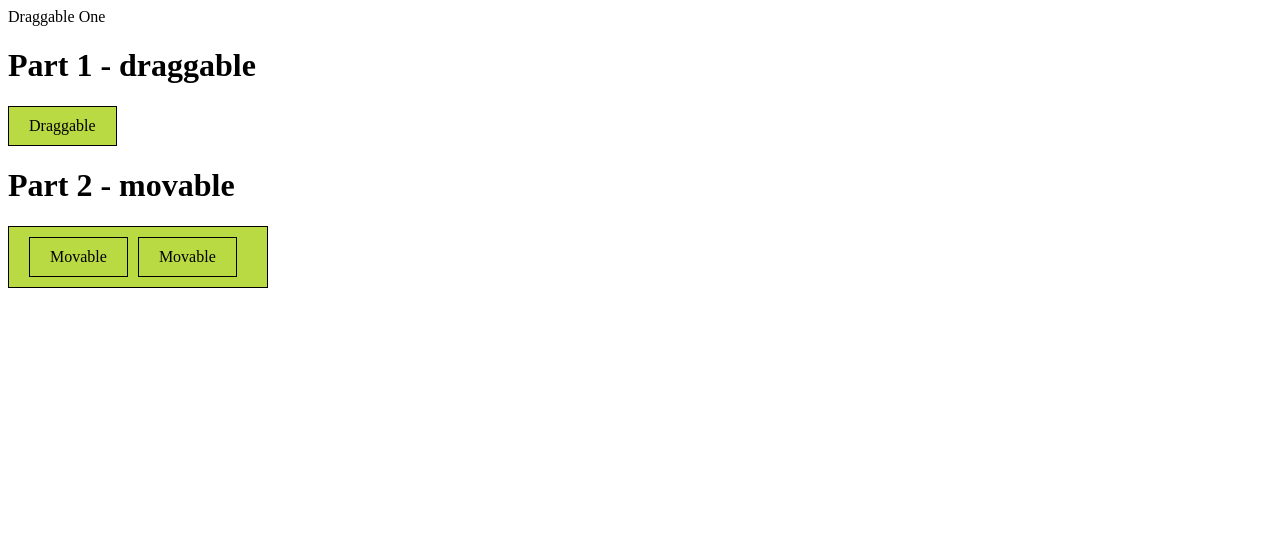
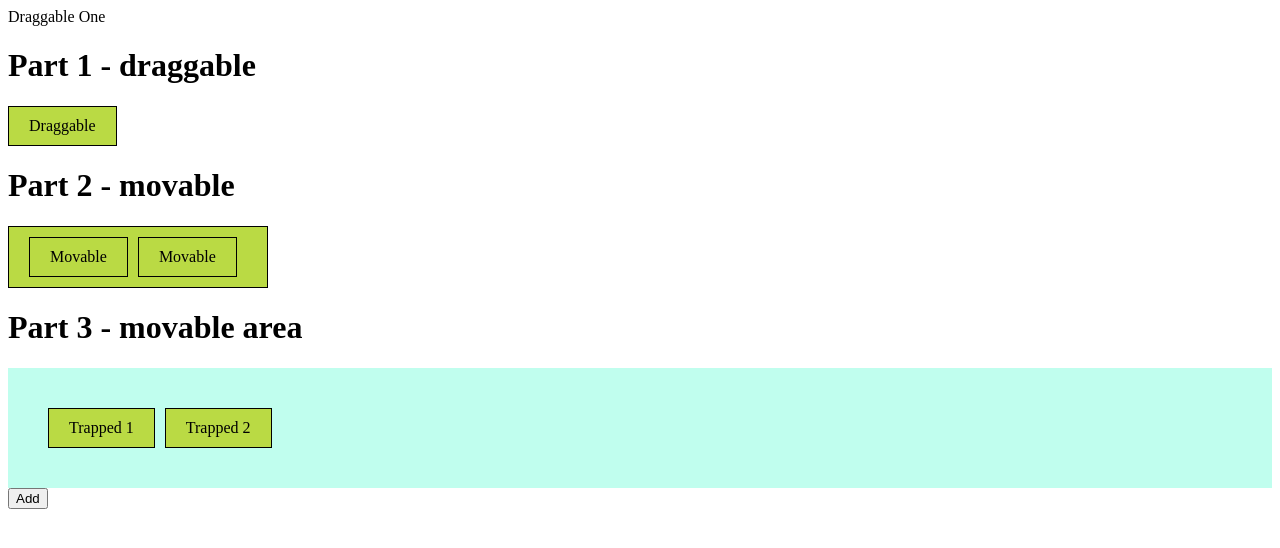
Before and after one commit to nathan-lapinski/custom-directives, an Angular app in the folder natelabs-drag-drop-directive/: page / in a window 1280 px wide. Shown: the top 548 px of the page. Built offline with nearby package versions, Linux system fonts and the light colour scheme.

Commit message:
adding movable area directive. it keeps any movable elements bound within it

```diff
--- a/natelabs-drag-drop-directive/src/app/app.component.css
+++ b/natelabs-drag-drop-directive/src/app/app.component.css
@@ -9,3 +9,8 @@
 .box.dragging {
     background: coral;
 }
+
+.area {
+    background: #C0FEEE;
+    padding: 40px;
+}
--- a/natelabs-drag-drop-directive/src/app/app.component.html
+++ b/natelabs-drag-drop-directive/src/app/app.component.html
@@ -17,3 +17,12 @@
     Movable
   </div>
 </div>
+
+<h1>Part 3 - movable area</h1>
+<div class="area" appMovableArea>
+  <div class="box" appMovable *ngFor="let trapped of trappedBoxes">
+    {{trapped}}
+  </div>
+</div>
+
+<button (click)="add()">Add</button>
--- a/natelabs-drag-drop-directive/src/app/app.component.ts
+++ b/natelabs-drag-drop-directive/src/app/app.component.ts
@@ -6,15 +6,15 @@ import { Component } from '@angular/core';
   styleUrls: ['./app.component.css']
 })
 export class AppComponent {
-  onDragStart(event: PointerEvent): void {
-    console.log(event);
-  }
 
-  onDragMove(event: PointerEvent): void {
-    console.log(event);
-  }
+  public trappedBoxes: string[] = [
+    'Trapped 1',
+    'Trapped 2'
+  ];
 
-  onDragEnd(event: PointerEvent): void {
-    console.log(event);
+  private counter = 3;
+
+  add(): void {
+    this.trappedBoxes.push('Trapped ' + this.counter++);
   }
 }
--- a/natelabs-drag-drop-directive/src/app/draggable/draggable.module.ts
+++ b/natelabs-drag-drop-directive/src/app/draggable/draggable.module.ts
@@ -3,12 +3,13 @@ import { CommonModule } from '@angular/common';
 import { DraggableDirective } from './draggable.directive';
 import { DraggableRxDirective } from './draggable-rx.directive';
 import { MovableDirective } from './movable.directive';
+import { MovableAreaDirective } from './movable-area.directive';
 
 @NgModule({
   imports: [
     CommonModule
   ],
-  declarations: [DraggableDirective, DraggableRxDirective, MovableDirective],
-  exports: [DraggableDirective, DraggableRxDirective, MovableDirective]
+  declarations: [DraggableDirective, DraggableRxDirective, MovableDirective, MovableAreaDirective],
+  exports: [DraggableDirective, DraggableRxDirective, MovableDirective, MovableAreaDirective]
 })
 export class DraggableModule { }
--- /dev/null
+++ b/natelabs-drag-drop-directive/src/app/draggable/movable-area.directive.ts
@@ -0,0 +1,54 @@
+import { Directive, ContentChildren, QueryList, AfterContentInit, ElementRef } from '@angular/core';
+import { MovableDirective } from './movable.directive';
+import { Subscription } from 'rxjs';
+
+interface Boundaries {
+  minX: number;
+  maxX: number;
+  minY: number;
+  maxY: number;
+}
+
+@Directive({
+  selector: '[appMovableArea]'
+})
+export class MovableAreaDirective implements AfterContentInit {
+  @ContentChildren(MovableDirective) movables: QueryList<MovableDirective>;
+
+  private boundaries: Boundaries;
+  private subscriptions: Subscription[] = [];
+
+  constructor(private element: ElementRef) {}
+
+  ngAfterContentInit(): void {
+    this.movables.changes.subscribe(() => {
+      this.subscriptions.forEach(s => s.unsubscribe());
+
+      this.movables.forEach(movable => {
+        this.subscriptions.push(movable.dragStart.subscribe(() => this.measureBoundaries(movable)));
+        this.subscriptions.push(movable.dragMove.subscribe(() => this.maintainBoundaries(movable)));
+      });
+    });
+
+    this.movables.notifyOnChanges();
+  }
+
+  private measureBoundaries(movable: MovableDirective): void {
+    const viewRect: ClientRect = this.element.nativeElement.getBoundingClientRect();
+    const movableClientRect: ClientRect = movable.element.nativeElement.getBoundingClientRect();
+
+    this.boundaries = {
+      minX: viewRect.left - movableClientRect.left + movable.position.x,
+      maxX: viewRect.right - movableClientRect.right + movable.position.x,
+      minY: viewRect.top - movableClientRect.top + movable.position.y,
+      maxY: viewRect.bottom - movableClientRect.bottom + movable.position.y
+    };
+  }
+
+  private maintainBoundaries(movable: MovableDirective): void {
+    movable.position.x = Math.max(movable.position.x, this.boundaries.minX);
+    movable.position.x = Math.min(movable.position.x, this.boundaries.maxX);
+    movable.position.y = Math.max(movable.position.y, this.boundaries.minY);
+    movable.position.y = Math.min(movable.position.y, this.boundaries.maxY);
+  }
+}
--- a/natelabs-drag-drop-directive/src/app/draggable/movable.directive.ts
+++ b/natelabs-drag-drop-directive/src/app/draggable/movable.directive.ts
@@ -1,4 +1,4 @@
-import { Directive, OnInit, HostListener, HostBinding, Host, Input } from '@angular/core';
+import { Directive, OnInit, HostListener, HostBinding, Host, Input, ElementRef } from '@angular/core';
 import { DraggableDirective } from './draggable.directive';
 import { DomSanitizer, SafeStyle } from '@angular/platform-browser';
 
@@ -19,7 +19,7 @@ export class MovableDirective extends DraggableDirective {
 
   @HostBinding('class.movable') movable = true;
 
-  private position: Position = { x: 0, y: 0};
+  public position: Position = { x: 0, y: 0};
   private startPosition: Position;
   @Input('appMovableReset') reset = false;
 
@@ -44,7 +44,9 @@ export class MovableDirective extends DraggableDirective {
     }
   }
 
-  constructor(private sanitizer: DomSanitizer) {
+  // TODO: Is exposing a public element ref poor practice?
+  constructor(private sanitizer: DomSanitizer,
+              public element: ElementRef) {
     super();
   }
 }
```
Also changed, not shown: 1 other file (tests, documents, lock files or other folders).
